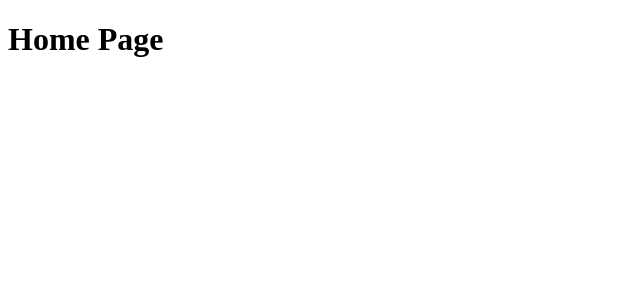
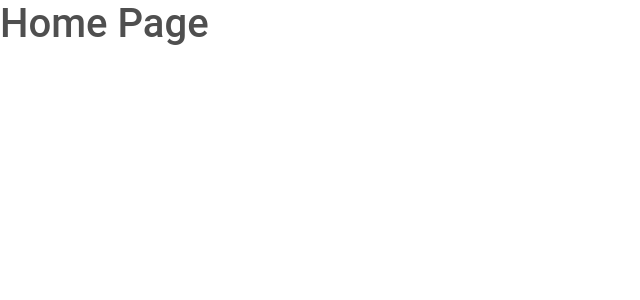
Before and after one commit to AbuSalehFaysal/MERN-Ecommerce, a React (Create React App) app in the folder client/: page / in a window 1280 px wide. Shown: the top 300 px of the page, without its empty margins (0-640 px from the left). Built offline with nearby package versions, Linux system fonts and the light colour scheme.

Commit message:
header component basic setup

```diff
--- a/client/public/index.html
+++ b/client/public/index.html
@@ -1,43 +1,24 @@
 <!DOCTYPE html>
 <html lang="en">
+
 <head>
   <meta charset="utf-8" />
   <link rel="icon" href="%PUBLIC_URL%/favicon.ico" />
   <meta name="viewport" content="width=device-width, initial-scale=1" />
   <meta name="theme-color" content="#000000" />
-    <meta
-      name="description"
-      content="Web site created using create-react-app"
-    />
+  <meta name="description" content="Web site created using create-react-app" />
   <link rel="apple-touch-icon" href="%PUBLIC_URL%/logo192.png" />
-    <!--
-      manifest.json provides metadata used when your web app is installed on a
-      user's mobile device or desktop. See https://developers.google.com/web/fundamentals/web-app-manifest/
-    -->
+
   <link rel="manifest" href="%PUBLIC_URL%/manifest.json" />
-    <!--
-      Notice the use of %PUBLIC_URL% in the tags above.
-      It will be replaced with the URL of the `public` folder during the build.
-      Only files inside the `public` folder can be referenced from the HTML.
-
-      Unlike "/favicon.ico" or "favicon.ico", "%PUBLIC_URL%/favicon.ico" will
-      work correctly both with client-side routing and a non-root public URL.
-      Learn how to configure a non-root public URL by running `npm run build`.
-    -->
+  <!-- MDB -->
+  <link href="https://cdnjs.cloudflare.com/ajax/libs/mdb-ui-kit/3.6.0/mdb.min.css" rel="stylesheet" />
   <title>React App</title>
 </head>
+
 <body>
   <noscript>You need to enable JavaScript to run this app.</noscript>
   <div id="root"></div>
-    <!--
-      This HTML file is a template.
-      If you open it directly in the browser, you will see an empty page.
 
-      You can add webfonts, meta tags, or analytics to this file.
-      The build step will place the bundled scripts into the <body> tag.
+</body>
 
-      To begin the development, run `npm start` or `yarn start`.
-      To create a production bundle, use `npm run build` or `yarn build`.
-    -->
-  </body>
 </html>
```
Also changed, not shown: client/src/components/nav/Header.js (added, +16 -0 lines). Lines whose indentation alone changed are shown as unchanged.
